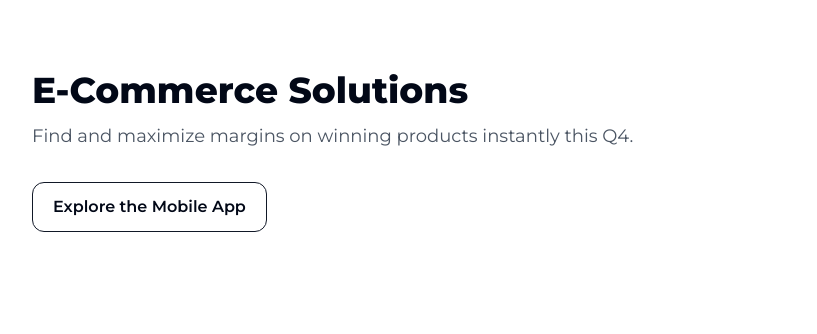
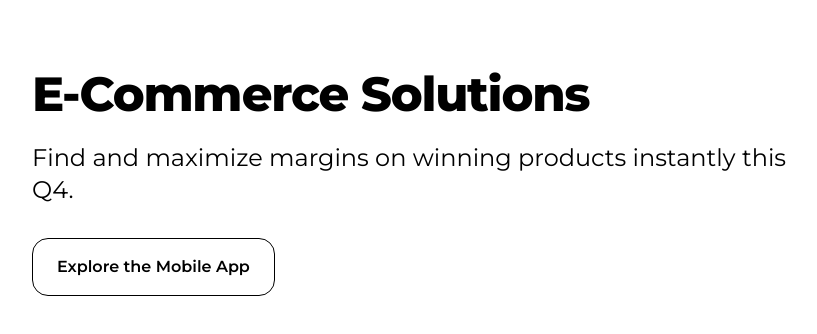
Before and after one commit to bokar26/sla-dev, a React (Vite) app in the folder apps/web/: page / in a window 1280 px wide. Shown: the part 4634-4968 px from the top of the page, without its empty margins (48-865 px from the left). Built offline with nearby package versions, Linux system fonts and the light colour scheme; no server answers.

Commit message:
fix(web): E-Commerce Solutions contrast — black heading, tagline, and CTA

```diff
--- a/apps/web/src/pages/Landing.jsx
+++ b/apps/web/src/pages/Landing.jsx
@@ -44,15 +44,15 @@ export default function Landing() {
         {/* E-Commerce Solutions Section */}
         <section id="ecommerce" className="border-t mt-24 pt-20 pb-24">
           <div className="mx-auto max-w-6xl px-4">
-            <h2 className="text-3xl md:text-4xl font-extrabold">E-Commerce Solutions</h2>
-            <p className="mt-3 text-lg text-gray-600">
+            <h2 className="text-3xl sm:text-4xl md:text-5xl font-extrabold tracking-tight text-black">E-Commerce Solutions</h2>
+            <p className="mt-6 max-w-3xl text-lg sm:text-xl md:text-2xl text-black">
               Find and maximize margins on winning products instantly this Q4.
             </p>
 
             <div className="mt-8">
               <a
                 href="/ecommerce"
-                className="inline-flex items-center rounded-xl border border-gray-900 px-5 py-3 font-semibold hover:bg-gray-900 hover:text-white transition"
+                className="inline-flex items-center rounded-2xl border border-black px-6 py-4 text-base font-semibold text-black hover:bg-black hover:text-white transition"
                 aria-label="Open mobile app landing page"
               >
                 Explore the Mobile App
```
